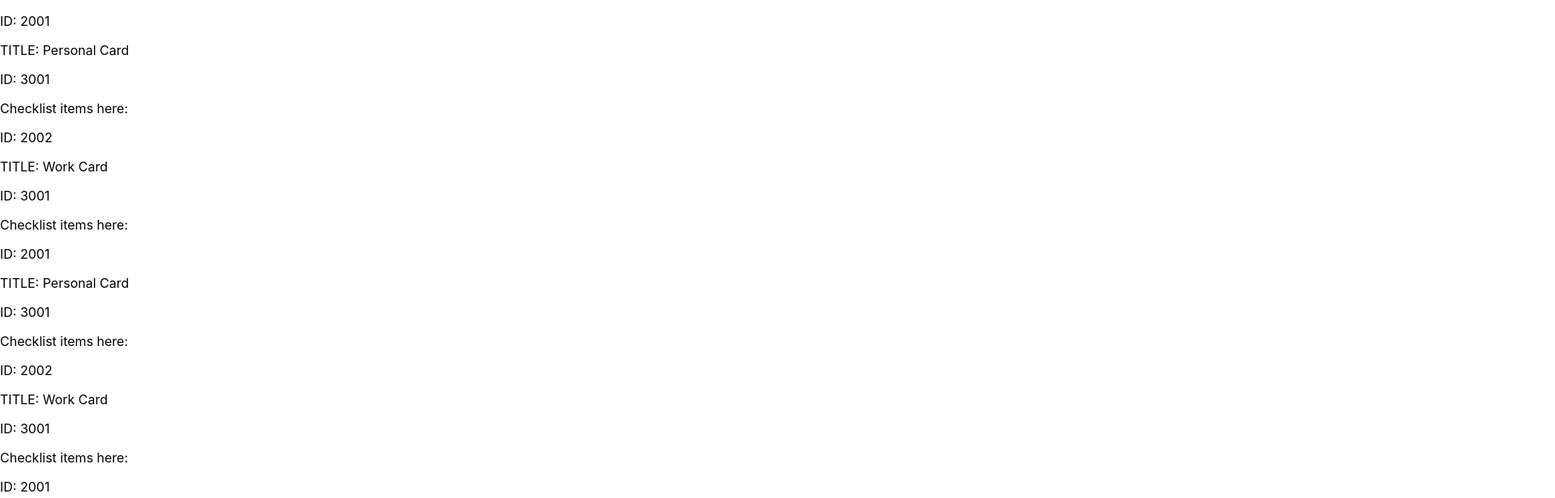
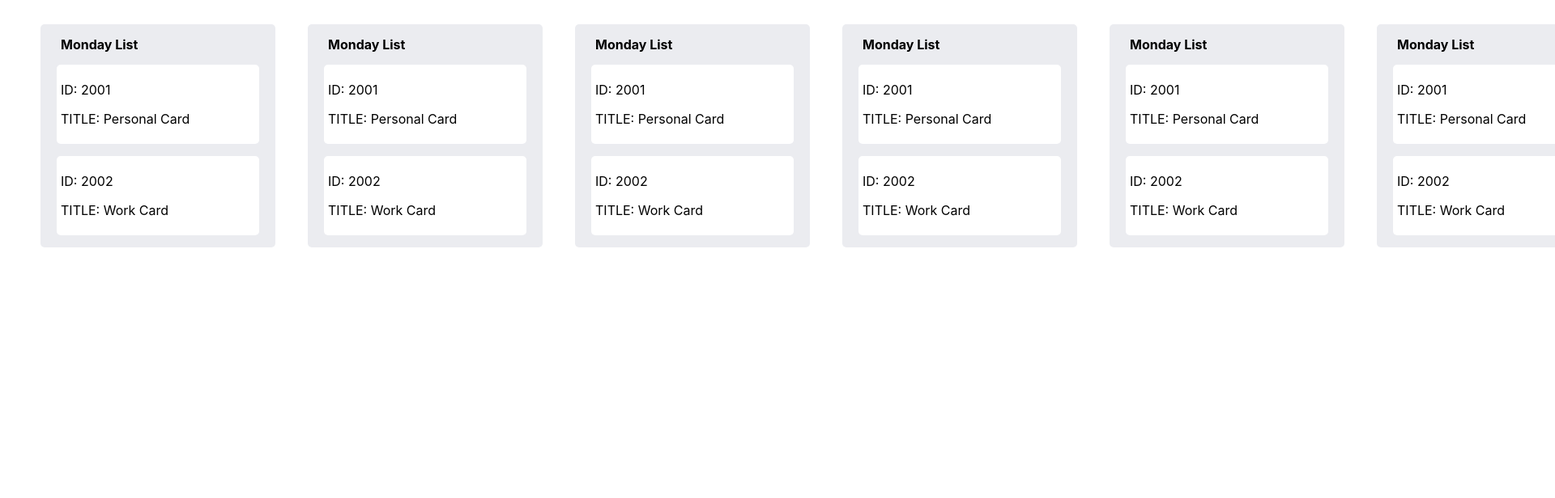
Before and after one commit to zalkar-z/daily, a React (Create React App) app: page / in a window 1280 px wide. Shown: the top 616 px of the page at 81% size, 1920 px wide, since content can reach past the window. Built offline with nearby package versions, Linux system fonts and the light colour scheme.

Commit message:
add trello like styles

```diff
--- a/src/components/Board/Board.css
+++ b/src/components/Board/Board.css
@@ -1,38 +1,4 @@
-.App {
-  text-align: center;
+.Board {
+  padding: 30px;
+  white-space: nowrap;
 }
-
-.App-logo {
-  height: 40vmin;
-  pointer-events: none;
-}
-
-@media (prefers-reduced-motion: no-preference) {
-  .App-logo {
-    animation: App-logo-spin infinite 20s linear;
-  }
-}
-
-.App-header {
-  background-color: #282c34;
-  min-height: 100vh;
-  display: flex;
-  flex-direction: column;
-  align-items: center;
-  justify-content: center;
-  font-size: calc(10px + 2vmin);
-  color: white;
-}
-
-.App-link {
-  color: #61dafb;
-}
-
-@keyframes App-logo-spin {
-  from {
-    transform: rotate(0deg);
-  }
-  to {
-    transform: rotate(360deg);
-  }
-}
--- a/src/components/Board/Board.tsx
+++ b/src/components/Board/Board.tsx
@@ -7,7 +7,7 @@ const listIds = ['1001', '1002', '1003', '1004', '1005', '1006'];
 
 const Board: React.FC = () => {
   return (
-    <div>
+    <div className="Board">
       {listIds.map(
         (id: string): ReactElement => {
           return <List key={id} id={id} />
--- a/src/components/Card/Card.css
+++ b/src/components/Card/Card.css
@@ -0,0 +1,6 @@
+.Card {
+  background-color: #fff;
+  padding: 5px;
+  border-radius: 5px;
+  margin-top: 15px;
+}
--- a/src/components/Card/Card.tsx
+++ b/src/components/Card/Card.tsx
@@ -11,10 +11,10 @@ interface Props {
 const Card: React.FC<Props> = ({ id, title }) => {
   const checklistId = '3001';
   return (
-    <div>
+    <div className="Card">
       <p>ID: {id}</p>
       <p>TITLE: {title}</p>
-      <Checklist id={checklistId} />
+      {/* <Checklist id={checklistId} /> */}
     </div>
   )
 };
--- a/src/components/List/List.css
+++ b/src/components/List/List.css
@@ -0,0 +1,12 @@
+.list {
+  display: inline-block;
+  width: 250px;
+  padding: 15px 20px;
+  margin: 0 20px;
+  border-radius: 5px;
+  background-color: #ebecf0;
+}
+
+.listTitle {
+  padding-left: 5px;
+}
--- a/src/components/List/List.tsx
+++ b/src/components/List/List.tsx
@@ -22,8 +22,10 @@ const cards = [{
 ];
 
 const List: React.FC<Props> = ({ id }) => {
+  const listTitle = "Monday List";
   return (
-    <div>
+    <div className="list">
+      <strong className="listTitle">{listTitle}</strong>
       {cards.map(
         (card: Card): ReactElement => {
           return <Card key={card.id} id={card.id} title={card.title} />
```
